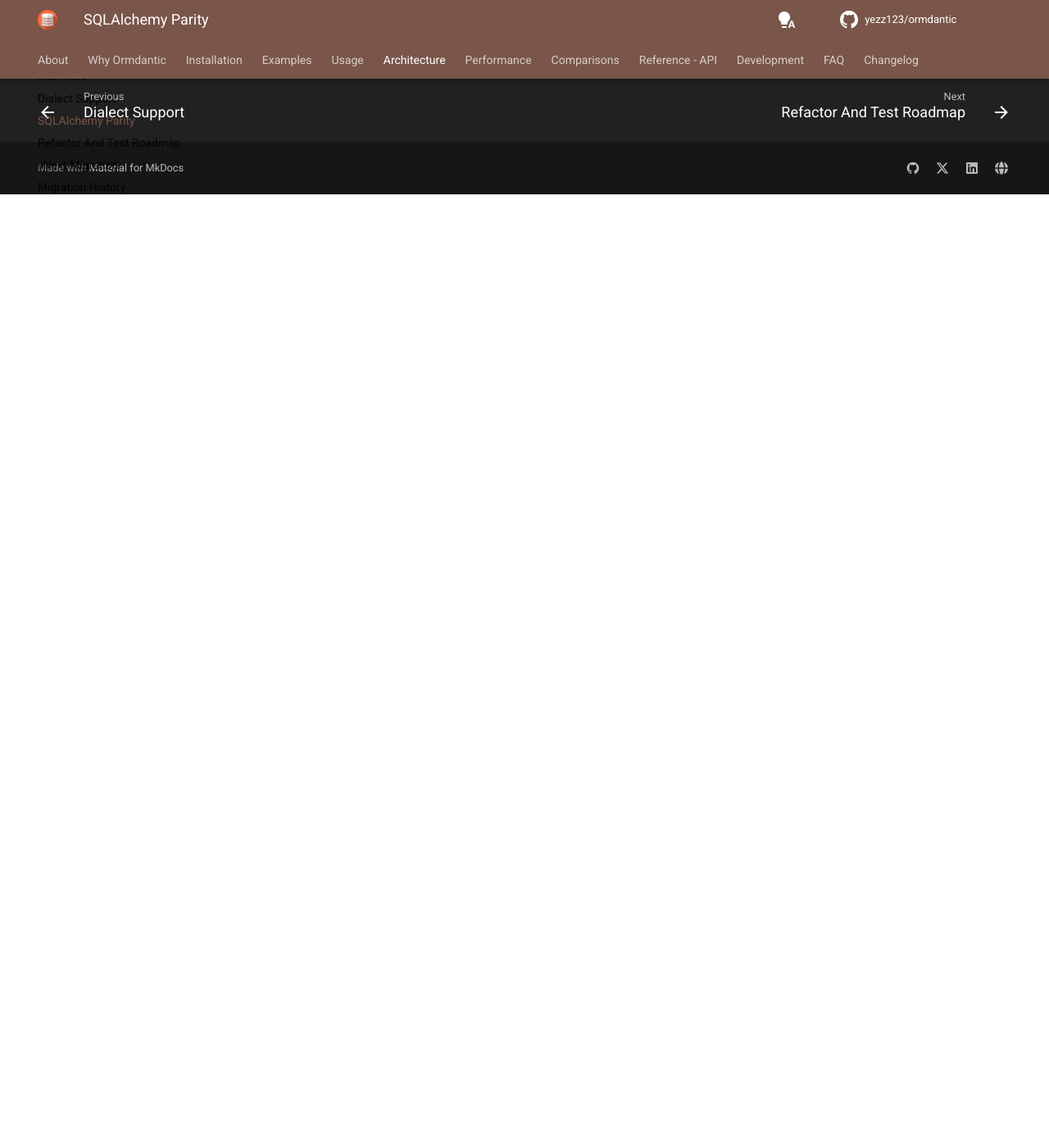
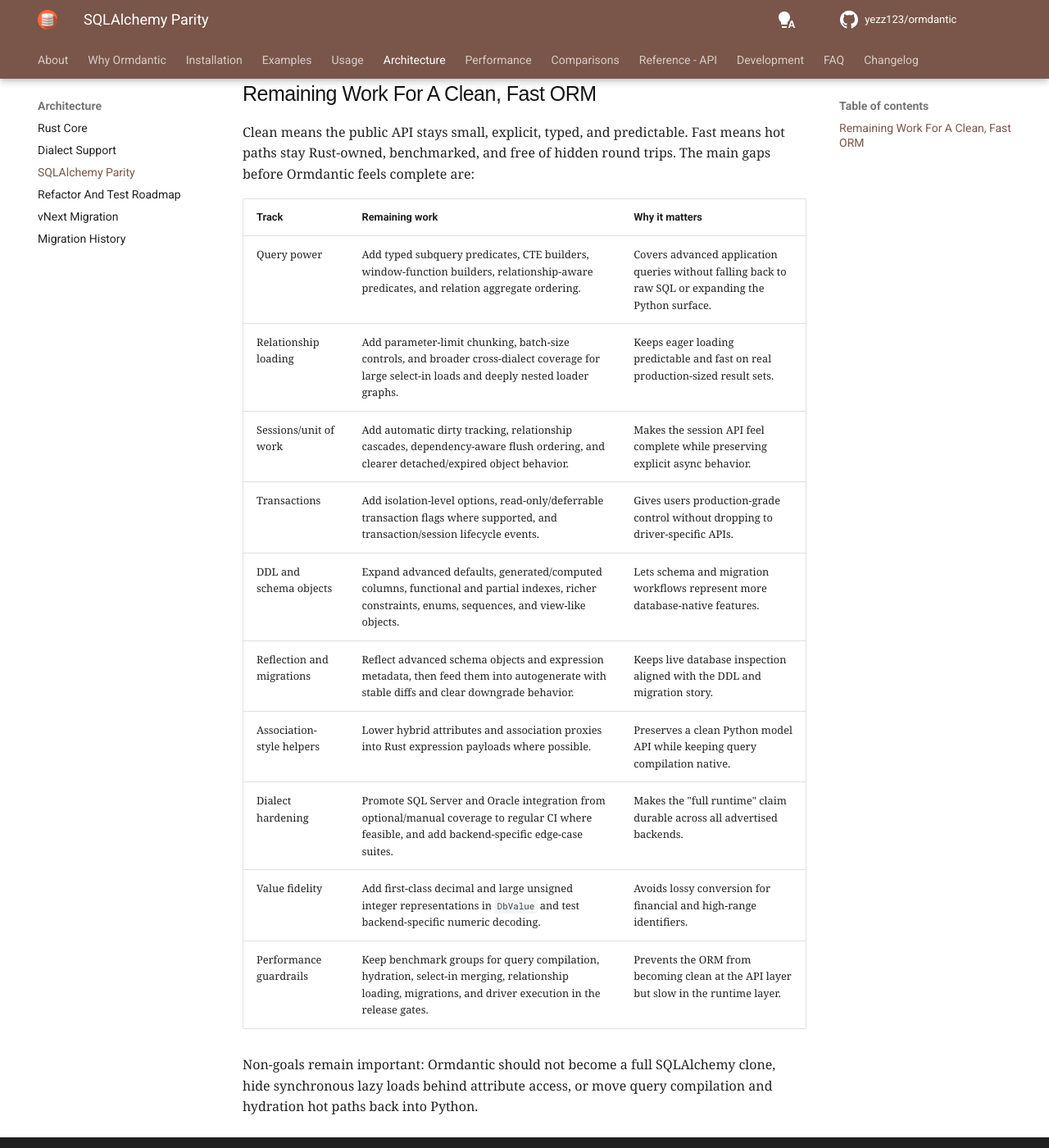
Before and after one commit to yezz123/ormdantic, an MkDocs documentation site: the page built from docs/architecture/sqlalchemy-parity.md, in a window 1280 px wide and 1400 px high, scrolled down 1524 px. Shown: the whole window at 82% size. Built offline with MkDocs 1.6.1 and Material for MkDocs 9.7.7, drawn with Linux system fonts in a browser that asks for light colours; comment, search, counter and statistics services are not loaded; before the commit the page ends 1761 px from its top, so only the background shows below that; some of the changed text lies outside the part shown.

Commit message:
✨ Update SQLAlchemy parity documentation and enhance query expression details
- Expanded the "Relationships" section to include additional loading options such as select-in loading and loader filters.
- Added a comprehensive "Remaining Work For A Clean, Fast ORM" section outlining key areas for future development, including query power, relationship loading, and performance guardrails.
- Clarified the usage of typed expression helpers in the query expressions documentation, emphasizing the distinction from SQLAlchemy and detailing remaining higher-level ORM features.

```diff
--- a/docs/architecture/sqlalchemy-parity.md
+++ b/docs/architecture/sqlalchemy-parity.md
@@ -14,7 +14,7 @@
 | Oracle runtime                        | Full    | Native Rust support through the pure Rust TNS driver compiled into default Python wheels.                                                                |
 | Query expressions                     | Partial | Comparisons, `IN`, `LIKE`, null checks, and a Python expression facade are implemented; subqueries/CTEs/window functions remain future work.             |
 | DDL                                   | Partial | Tables, keys, indexes, schema-diff SQL, and generated SQLite table rebuilds are covered; advanced DDL object parity remains future work.                 |
-| Relationships                         | Partial | Rust-owned joined/depth loading and explicit lazy loading are available; true select-in batching remains planned.                                        |
+| Relationships                         | Partial | Rust-owned joined/depth loading, select-in loading, explicit lazy loading, `noload`, loader filters, and loader ordering are available.                  |
 | Transactions                          | Partial | Begin/commit/rollback and savepoint primitives are available; isolation options remain planned.                                                          |
 | Sessions/unit of work                 | Partial | Identity map, add, flush, commit, rollback, refresh, delete staging, merge, and expire are available; automatic dirty tracking and cascades are planned. |
 | Events                                | Partial | CRUD, flush events, handler removal, and handler clearing are available; transaction/session lifecycle events are planned.                               |
@@ -23,3 +23,22 @@
 | Association proxy / hybrid attributes | Partial | Python descriptors are available; Rust expression lowering for hybrid attributes is planned.                                                             |
 
 Ormdantic intentionally differs from SQLAlchemy where async safety requires explicit behavior, such as explicit relationship loading instead of hidden synchronous lazy loads.
+
+## Remaining Work For A Clean, Fast ORM
+
+Clean means the public API stays small, explicit, typed, and predictable. Fast means hot paths stay Rust-owned, benchmarked, and free of hidden round trips. The main gaps before Ormdantic feels complete are:
+
+| Track                       | Remaining work                                                                                                                                         | Why it matters                                                                                      |
+| --------------------------- | ------------------------------------------------------------------------------------------------------------------------------------------------------ | --------------------------------------------------------------------------------------------------- |
+| Query power                 | Add typed subquery predicates, CTE builders, window-function builders, relationship-aware predicates, and relation aggregate ordering.                  | Covers advanced application queries without falling back to raw SQL or expanding the Python surface. |
+| Relationship loading        | Add parameter-limit chunking, batch-size controls, and broader cross-dialect coverage for large select-in loads and deeply nested loader graphs.        | Keeps eager loading predictable and fast on real production-sized result sets.                       |
+| Sessions/unit of work       | Add automatic dirty tracking, relationship cascades, dependency-aware flush ordering, and clearer detached/expired object behavior.                     | Makes the session API feel complete while preserving explicit async behavior.                        |
+| Transactions                | Add isolation-level options, read-only/deferrable transaction flags where supported, and transaction/session lifecycle events.                          | Gives users production-grade control without dropping to driver-specific APIs.                       |
+| DDL and schema objects      | Expand advanced defaults, generated/computed columns, functional and partial indexes, richer constraints, enums, sequences, and view-like objects.       | Lets schema and migration workflows represent more database-native features.                         |
+| Reflection and migrations   | Reflect advanced schema objects and expression metadata, then feed them into autogenerate with stable diffs and clear downgrade behavior.               | Keeps live database inspection aligned with the DDL and migration story.                             |
+| Association-style helpers   | Lower hybrid attributes and association proxies into Rust expression payloads where possible.                                                           | Preserves a clean Python model API while keeping query compilation native.                           |
+| Dialect hardening           | Promote SQL Server and Oracle integration from optional/manual coverage to regular CI where feasible, and add backend-specific edge-case suites.        | Makes the "full runtime" claim durable across all advertised backends.                              |
+| Value fidelity              | Add first-class decimal and large unsigned integer representations in `DbValue` and test backend-specific numeric decoding.                             | Avoids lossy conversion for financial and high-range identifiers.                                    |
+| Performance guardrails      | Keep benchmark groups for query compilation, hydration, select-in merging, relationship loading, migrations, and driver execution in the release gates. | Prevents the ORM from becoming clean at the API layer but slow in the runtime layer.                 |
+
+Non-goals remain important: Ormdantic should not become a full SQLAlchemy clone, hide synchronous lazy loads behind attribute access, or move query compilation and hydration hot paths back into Python.
```
Also changed, not shown: docs/usage/query-expressions.md (+4 -10 lines).
